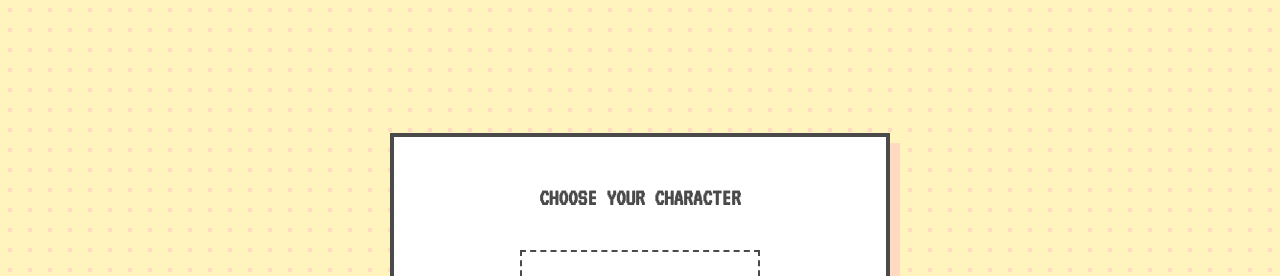
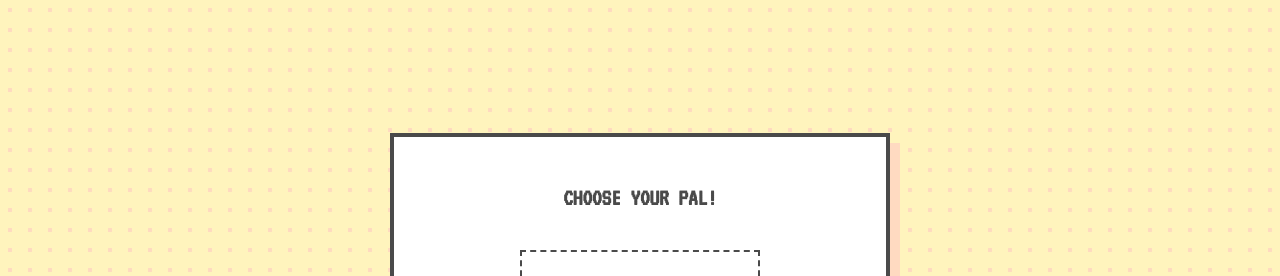
Before and after one commit to fayynz/StudyPal, a plain HTML site: page index.html in a window 1280 px wide. Shown: the top 276 px of the page. Drawn offline with Linux system fonts and the light colour scheme.

Commit message:
index.html

```diff
--- a/index.html
+++ b/index.html
@@ -15,7 +15,7 @@
     <!-- ONBOARDING SECTION -->
     <section id="onboarding-section">
         <div class="pixel-card onboarding-card">
-            <h1>CHOOSE YOUR CHARACTER</h1>
+            <h1>CHOOSE YOUR PAL! </h1>
             <div class="carousel-container">
                 <button id="prev-char" class="pixel-btn">&lt;</button>
                 <div class="character-display">
```
